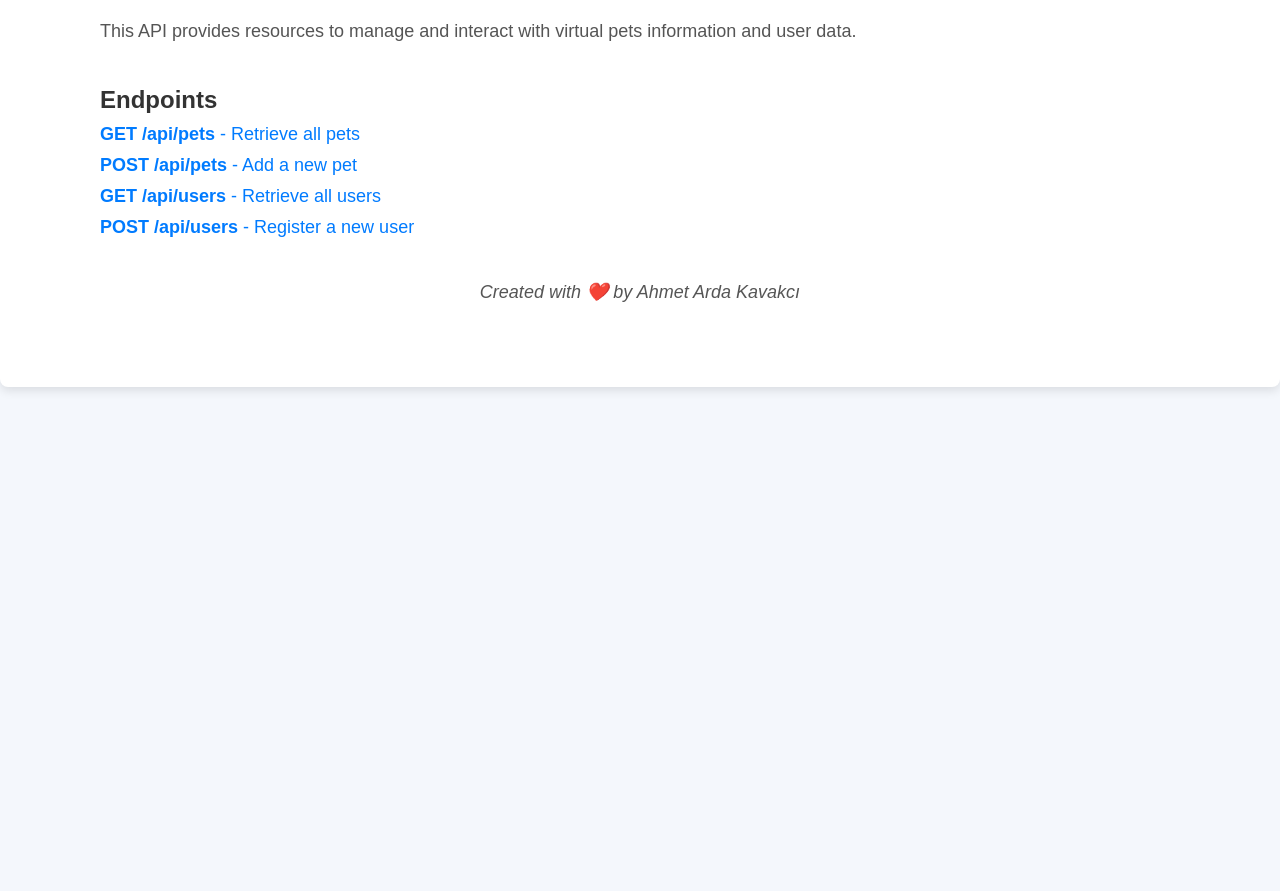
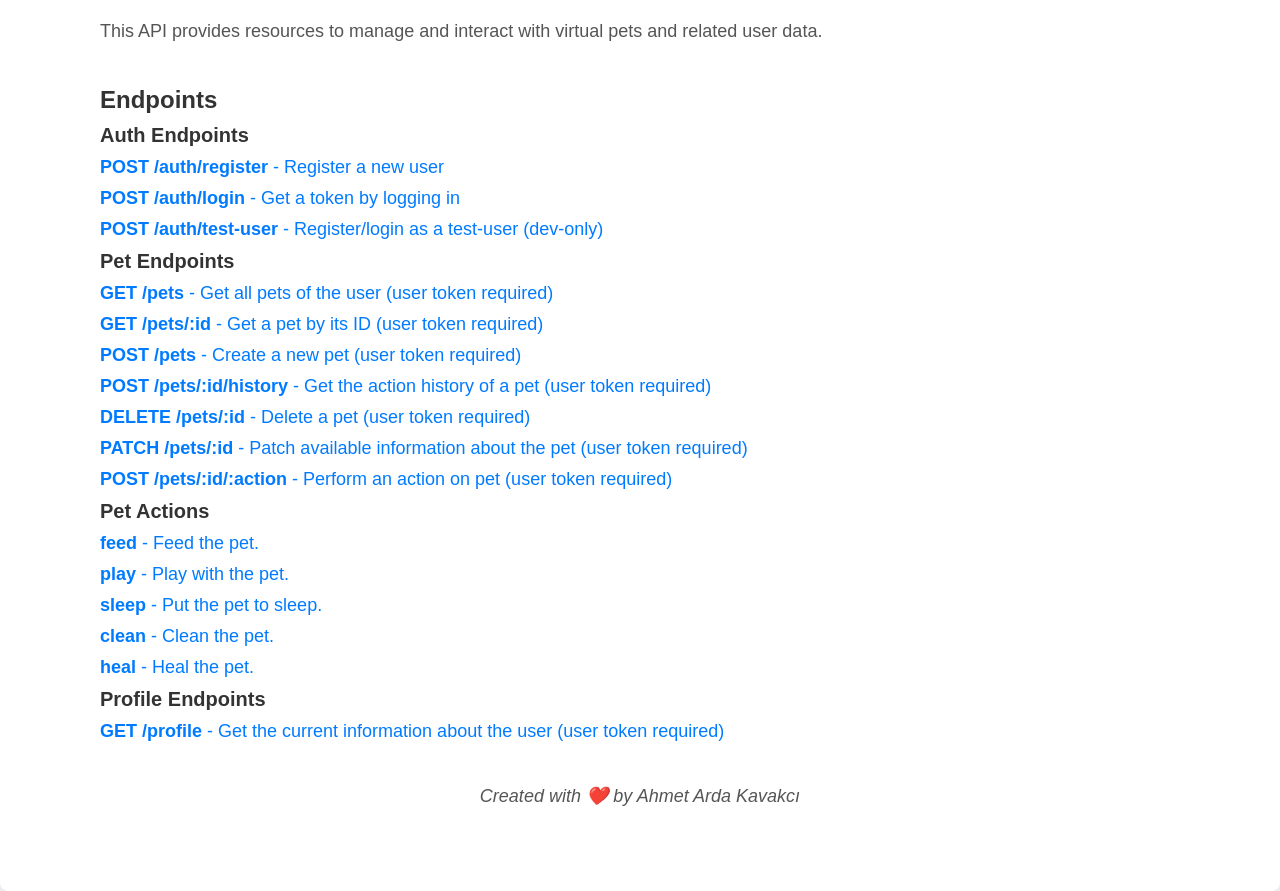
Before and after one commit to dybdeskarphet/tamapi, a website: page public/index.html in a window 1280 px wide. Shown: the part 392-1283 px from the top of the page. Before the commit the page ends 800 px from the top, so only its background shows below. Drawn offline with Linux system fonts and the light colour scheme.

Commit message:
feat(index.html): Summarize endpoints

```diff
--- a/public/index.html
+++ b/public/index.html
@@ -76,6 +76,11 @@
         color: #333;
         margin-bottom: 10px;
       }
+      .endpoints h4 {
+        font-size: 20px;
+        color: #333;
+        margin-bottom: 10px;
+      }
 
       .endpoints ul {
         list-style-type: none;
@@ -117,16 +122,66 @@
         <h2>Overview</h2>
         <p>
           This API provides resources to manage and interact with virtual pets
-          information and user data.
+          and related user data.
         </p>
 
         <div class="endpoints">
           <h3>Endpoints</h3>
+          <h4>Auth Endpoints</h4>
           <ul>
-            <li><strong>GET /api/pets</strong> - Retrieve all pets</li>
-            <li><strong>POST /api/pets</strong> - Add a new pet</li>
-            <li><strong>GET /api/users</strong> - Retrieve all users</li>
-            <li><strong>POST /api/users</strong> - Register a new user</li>
+            <li><strong>POST /auth/register</strong> - Register a new user</li>
+            <li>
+              <strong>POST /auth/login</strong> - Get a token by logging in
+            </li>
+            <li>
+              <strong>POST /auth/test-user</strong> - Register/login as a
+              test-user (dev-only)
+            </li>
+          </ul>
+          <h4>Pet Endpoints</h4>
+          <ul>
+            <li>
+              <strong>GET /pets</strong> - Get all pets of the user (user token
+              required)
+            </li>
+            <li>
+              <strong>GET /pets/:id</strong> - Get a pet by its ID (user token
+              required)
+            </li>
+            <li>
+              <strong>POST /pets</strong> - Create a new pet (user token
+              required)
+            </li>
+            <li>
+              <strong>POST /pets/:id/history</strong> - Get the action history
+              of a pet (user token required)
+            </li>
+            <li>
+              <strong>DELETE /pets/:id </strong> - Delete a pet (user token
+              required)
+            </li>
+            <li>
+              <strong>PATCH /pets/:id </strong> - Patch available information
+              about the pet (user token required)
+            </li>
+            <li>
+              <strong>POST /pets/:id/:action </strong> - Perform an action on
+              pet (user token required)
+            </li>
+          </ul>
+          <h4>Pet Actions</h4>
+          <ul>
+          <li><strong>feed</strong> - Feed the pet.</li>
+          <li><strong>play</strong> - Play with the pet.</li>
+          <li><strong>sleep</strong> - Put the pet to sleep.</li>
+          <li><strong>clean</strong> - Clean the pet.</li>
+          <li><strong>heal</strong> - Heal the pet.</li>
+          <ul>
+          <h4>Profile Endpoints</h4>
+          <ul>
+            <li>
+              <strong>GET /profile</strong> - Get the current information about the user (user token required)
+            </li>
           </ul>
         </div>
 
```
